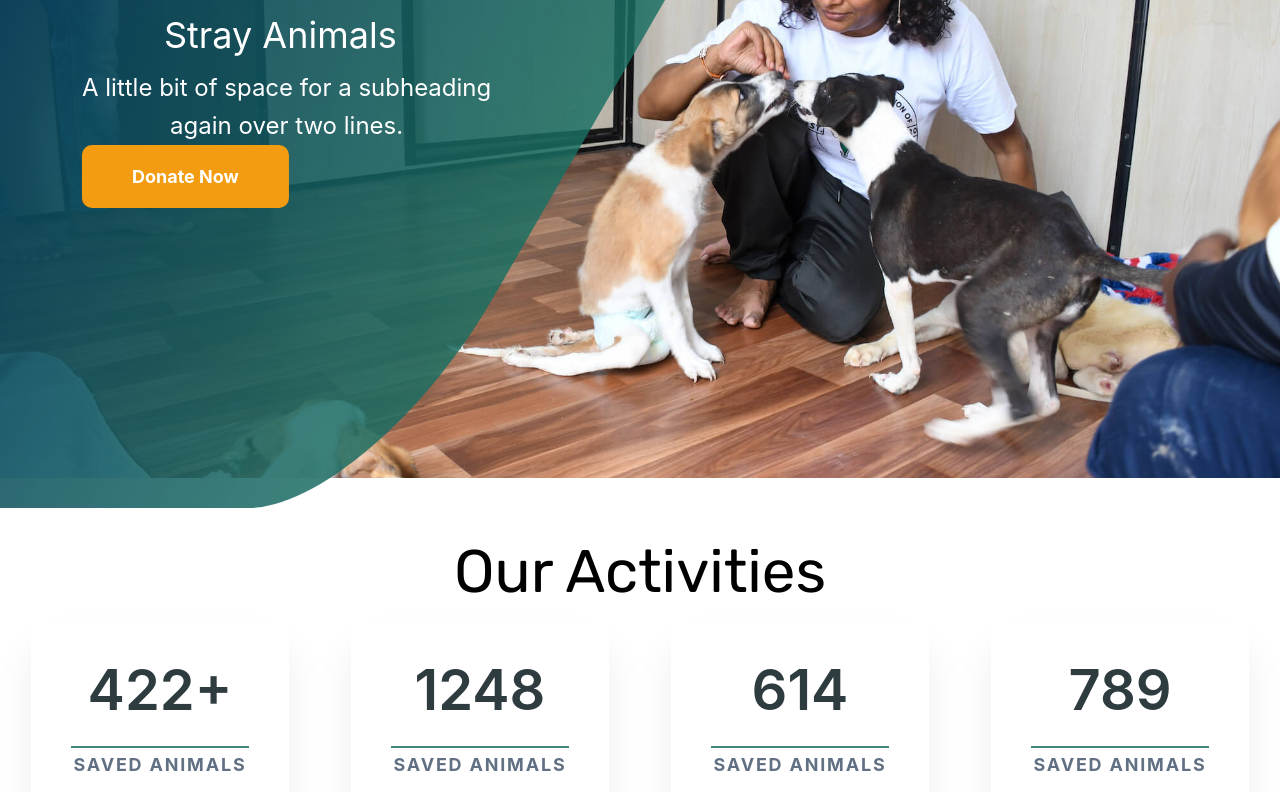
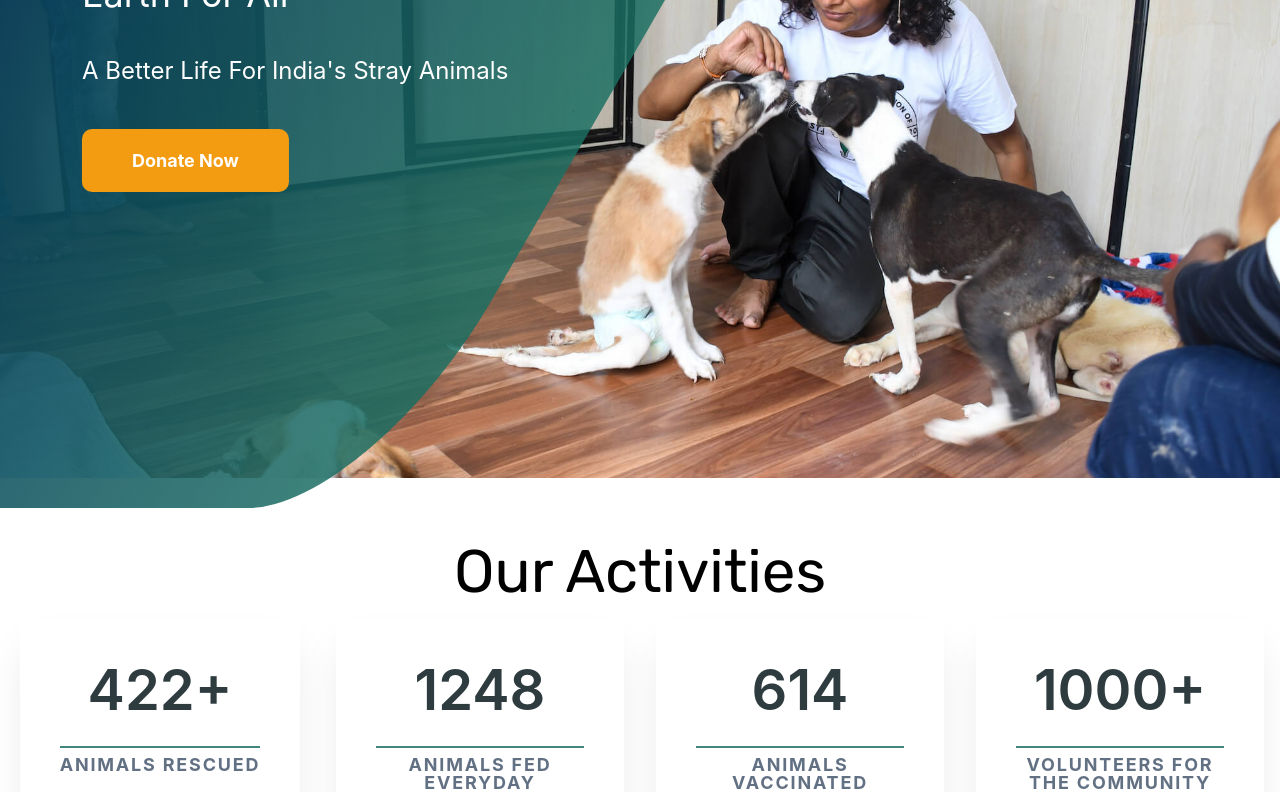
Before and after one commit to abhinandarun-02/Earth-For-All, a React (Create React App) app: page / in a window 1280 px wide. Shown: the part 260-1052 px from the top of the page. Built offline with nearby package versions, Linux system fonts and the light colour scheme.

Commit message:
Final Changes

```diff
--- a/src/Components/Donate/Container.jsx
+++ b/src/Components/Donate/Container.jsx
@@ -1,14 +1,23 @@
 import DCard from "./DonationCard";
 
 const Container = () => {
-    const data = [{}]
+    const data = [{
+        title: "Be for pets",
+        caption: "feed them with a smile",
+        desc: "provide the hungry lifes in the streets and our shelter with food for a day and make them happy",
+    }, {
+        title: "Be for pets",
+        caption: "Care them for good",
+        desc: "provide the expense of a pet for a month on its food and medical care. The pet may be a dog, cat, bird, or any other animal admitted to our shelter"
+    }]
     return (
-        <div className="py-8 lg:px-40">
-            <DCard />
-            <DCard />
-            <DCard />
+        <div className="py-8 lg:px-40 text-left">
+            {data.map((item, index) => {
+                return <DCard key={index} title={item.title} caption={item.caption} desc={item.desc} />
+            }
+            )}
         </div>
-     );
+    );
 }
 
 export default Container;
--- a/src/Components/Home/Hero.jsx
+++ b/src/Components/Home/Hero.jsx
@@ -5,9 +5,11 @@ const hero = () => {
         <div class="banner-slide">
             <div class="banner-overlay">
                 <div class="banner-content">
-                    <h1>A Better Life For India's<br />Stray Animals</h1>
-                    <p>A little bit of space for a subheading <br />again over two lines.</p>
-                    <a href="#" class="button rounded-[10px]">Donate Now</a>
+                    <h1 class="banner-title">Earth For All</h1>
+                    <br />
+                    <p>A Better Life For India's Stray Animals</p>
+                    <br />
+                    <a href="#" class="button rounded-[10px] mt-[15px]" >Donate Now</a>
                 </div>
             </div>
 
--- a/src/Components/Home/Info.jsx
+++ b/src/Components/Home/Info.jsx
@@ -3,10 +3,10 @@ import InfoCard from './InfoCard';
 
 const Info = () => {
     const data = [
-        { number: '422+', title: 'Saved Animals', text: 'Save Animal Campaign' },
-        { number: '1248', title: 'Saved Animals', text: 'Save Animal Campaign' },
-        { number: '614', title: 'Saved Animals', text: 'Save Animal Campaign' },
-        { number: '789', title: 'Saved Animals', text: 'Save Animal Campaign' },]
+        { number: '422+', title: 'Animals Rescued', text: 'Save Animal Campaign' },
+        { number: '1248', title: 'Animals fed everyday', text: 'Save Animal Campaign' },
+        { number: '614', title: 'Animals vaccinated annually', text: 'Save Animal Campaign' },
+        { number: '1000+', title: 'Volunteers for the community', text: 'Save Animal Campaign' },]
     return (
         <div>
             <h1 className='info-header text-6xl'>Our Activities</h1>
--- a/src/Pages/Adopt.jsx
+++ b/src/Pages/Adopt.jsx
@@ -9,8 +9,8 @@ const Adopt = () => {
         <div>
         <NavBar />
         <AHero title={"Adopt Me"} desc={"India’s stray animal population numbers nearly 90 million. However, India’s shelter system already faces population stress with less than 9 million animals. "}/>
+        <Rules />
         <Form/>
-        <Rules />
         <Footer />
         </div>
      );
```
Also changed, not shown: src/Components/Donate/DonationCard.jsx (+5 -8 lines).
